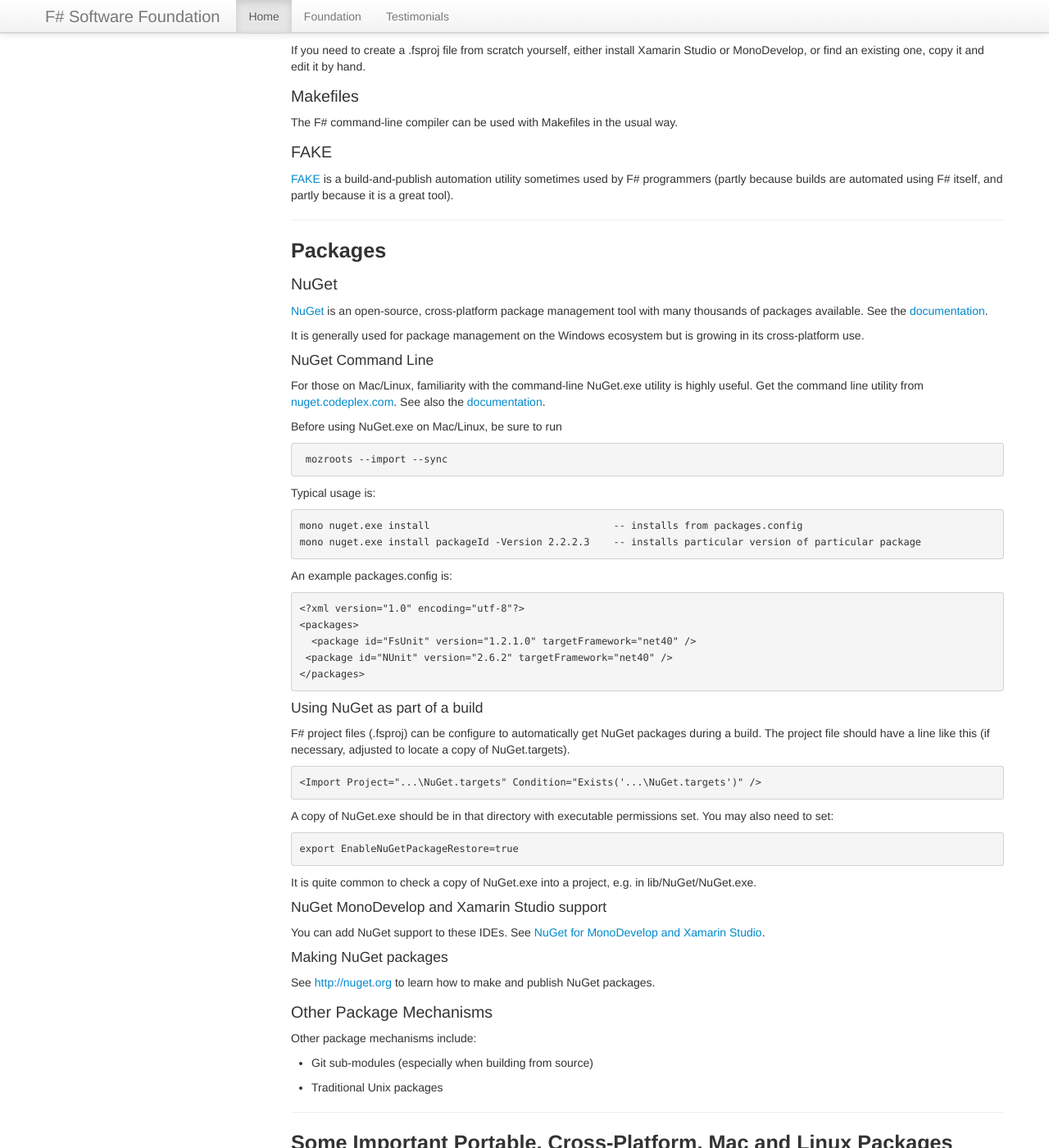
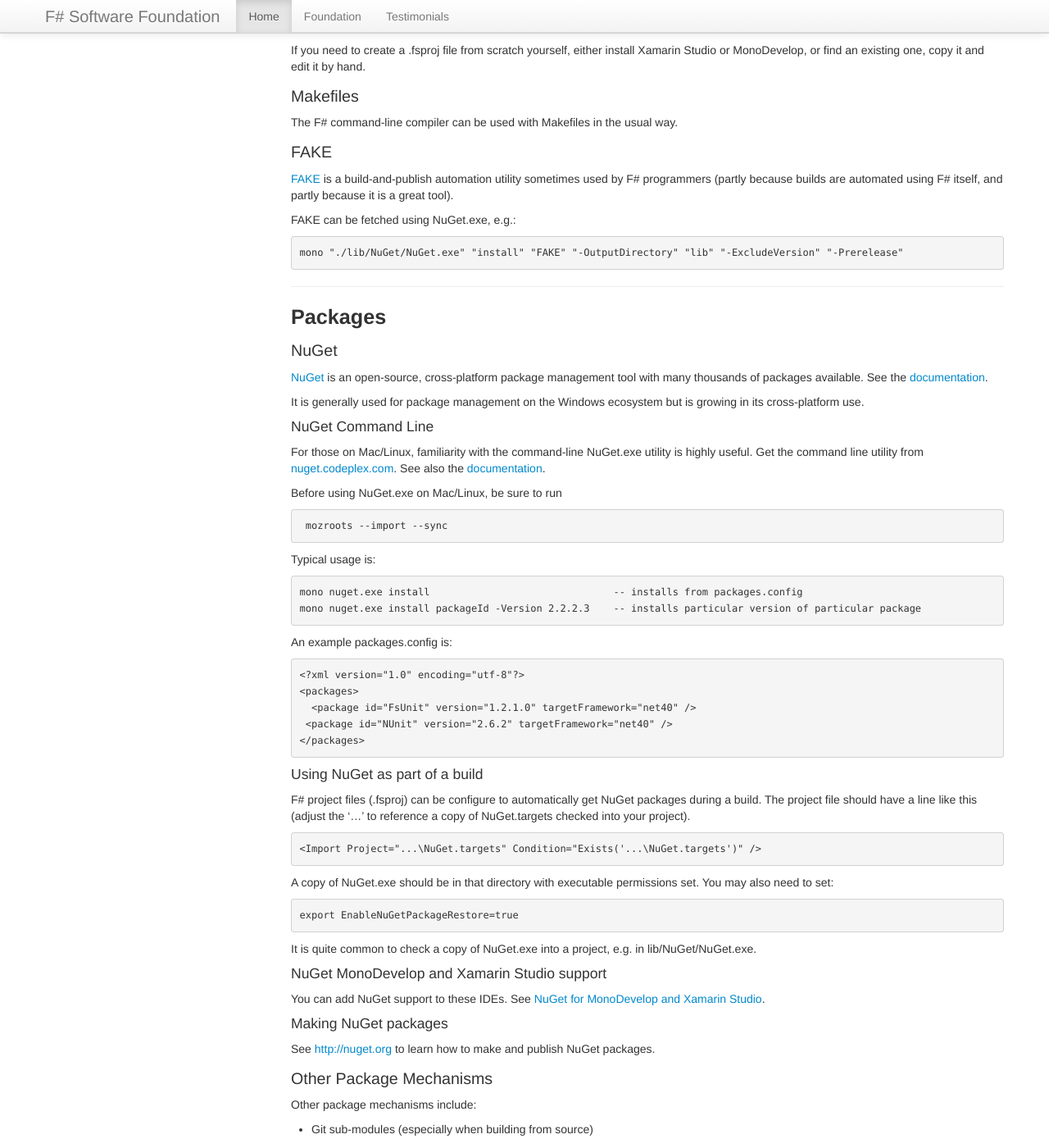
Before and after one commit to fsharp/fsharp.org, a Jekyll site: the page built from guides/mac-linux-cross-platform/index.md, in a window 1280 px wide and 1400 px high, scrolled down 1814 px. Shown: the whole window at 82% size. Built offline with Jekyll 4.4.1, drawn with Linux system fonts in a browser that asks for light colours; nearby versions of some CDN libraries; some web fonts are replaced; comment, search, counter and statistics services are not loaded.

Commit message:
Update index.md

```diff
--- a/guides/mac-linux-cross-platform/index.md
+++ b/guides/mac-linux-cross-platform/index.md
@@ -97,6 +97,11 @@
 [FAKE](http://fsharp.github.io/FAKE/) is a build-and-publish automation utility sometimes used by F# programmers (partly because
 builds are automated using F# itself, and partly because it is a great tool).
 
+FAKE can be fetched using NuGet.exe, e.g.:
+
+    mono "./lib/NuGet/NuGet.exe" "install" "FAKE" "-OutputDirectory" "lib" "-ExcludeVersion" "-Prerelease"
+
+
 
 ---------
 
@@ -134,8 +139,9 @@
 
 #### Using NuGet as part of a build
 
+
 F# project files (.fsproj) can be configure to automatically get NuGet packages during a build. The
-project file should have a line like this (if necessary, adjusted to locate a copy of NuGet.targets).
+project file should have a line like this (adjust the '...' to reference a copy of NuGet.targets checked into your project).
 
     <Import Project="...\NuGet.targets" Condition="Exists('...\NuGet.targets')" />
 
```
